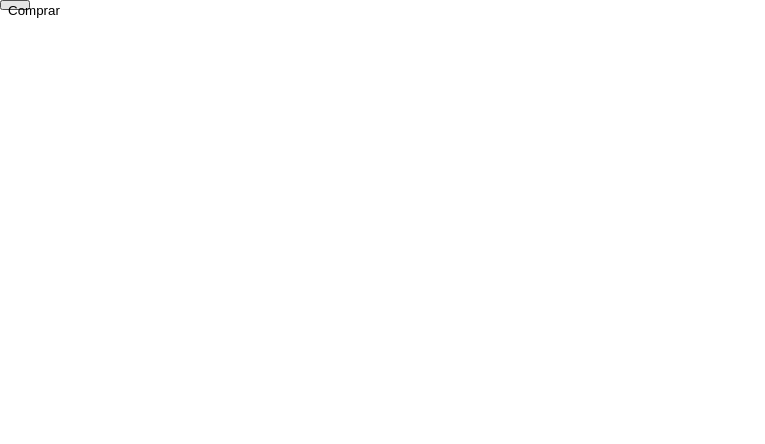
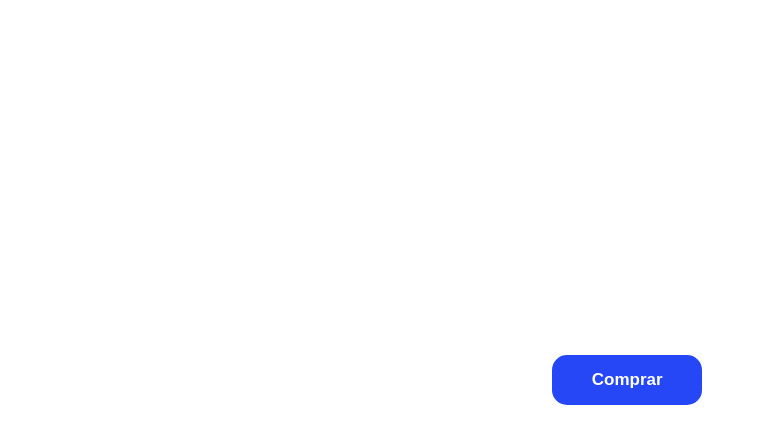
Before and after one commit to EyderACM/React-OpenPay, a React (Create React App) app: page /charge in a window 1280 px wide. Shown: the top 444 px of the page, without its empty margins (0-765 px from the left). Built offline with nearby package versions, Linux system fonts and the light colour scheme.

Commit message:
feat: add button

```diff
--- a/src/components/atoms/ActionButton.ts
+++ b/src/components/atoms/ActionButton.ts
@@ -1,7 +1,23 @@
 import styled from 'styled-components'
+
 import { pixelToRem } from 'utils/pixelToRem'
+import { BLUE_FANCY, WHITE } from 'constants/colors'
 
 export const ActionButton = styled.button`
-  height: ${pixelToRem(10)};
-  width: ${pixelToRem(30)};
+  align-self: center;
+  background: ${ BLUE_FANCY };
+  border: none;
+  border-radius ${pixelToRem(15)};
+  color: ${ WHITE };
+  cursor: pointer;
+  font-size: ${pixelToRem(17)};
+  font-weight: 600;
+  height: ${pixelToRem(50)};
+  justify-self: center;
+  transition: .2s ease-out;
+  width: ${pixelToRem(150)};
+
+  &:hover {
+    scale: 1.02;
+  }
 `
--- /dev/null
+++ b/src/constants/colors.ts
@@ -0,0 +1,2 @@
+export const BLUE_FANCY = "#2547F5"
+export const WHITE = "white"
--- a/src/pages/ChargeHub.tsx
+++ b/src/pages/ChargeHub.tsx
@@ -4,7 +4,7 @@ import { PageWrapper } from "components/atoms/PageWrapper"
 import { ActionButton } from "components/atoms/ActionButton"
 
 const ChargeHub = () => (
-  <PageWrapper fullScreen>
+  <PageWrapper fullScreen justify>
     <ActionButton>Comprar</ActionButton>
   </PageWrapper>
 )
```
